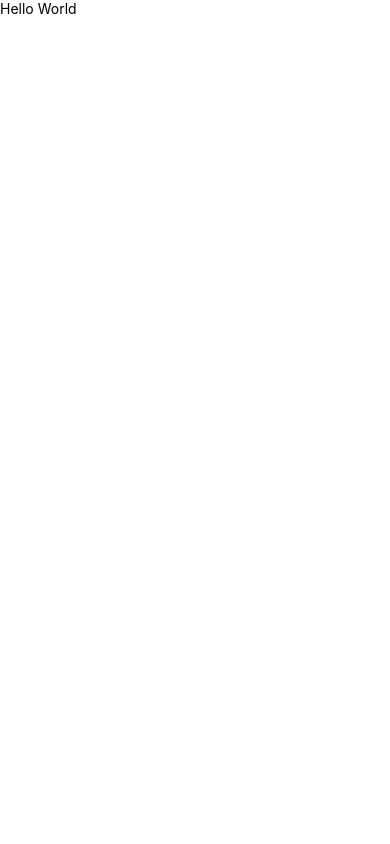
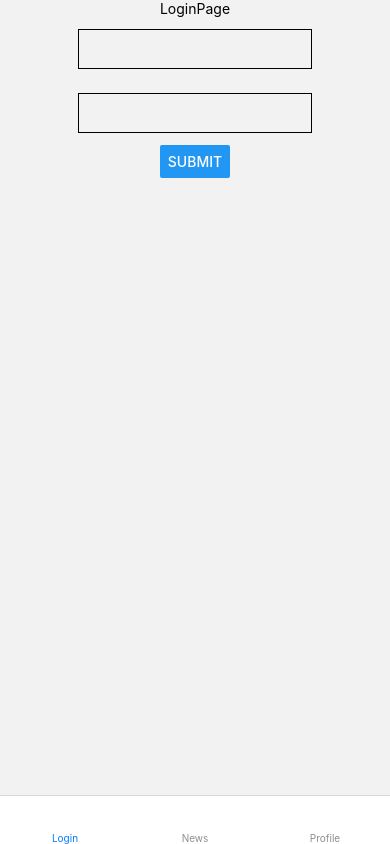
Before and after one commit to RomanU-C/ProjectNetwork, a React Native app: screen / in a window 390 px wide. Built offline with nearby package versions, Linux system fonts and the light colour scheme.

Commit message:
basis for the form and setting up tabs

```diff
--- a/App.js
+++ b/App.js
@@ -4,12 +4,11 @@ import {
   Text,
   View,
 } from 'react-native';
+import Root from './src/components/navigation/Root';
 
 const App = () => {
  return (
-        <View>
-          <Text>Hello World</Text>
-        </View>
+        <Root />
   );
 };
 
--- /dev/null
+++ b/src/components/form/form.style.js
@@ -0,0 +1,5 @@
+import { StyleSheet } from "react-native";
+
+export const styles = StyleSheet.create({
+
+  });
--- a/src/components/navigation/Root.js
+++ b/src/components/navigation/Root.js
@@ -0,0 +1,25 @@
+import React from 'react';
+import { NavigationContainer } from '@react-navigation/native';
+import { createBottomTabNavigator } from '@react-navigation/bottom-tabs';
+import { ROUTE } from '../../constants';
+import LoginPage from '../../screens/loginScreen/Login';
+import NewsPage from '../../screens/newsScreen/News';
+import ProfilePage from '../../screens/profileScreen/Profile';
+import { styles } from './Root.style';
+
+const Tab = createBottomTabNavigator();
+
+
+const Root = () => {
+ return (
+        <NavigationContainer>
+          <Tab.Navigator>
+            <Tab.Screen name={ROUTE.LOGIN} component={LoginPage} style={styles.setingTabBar}/>
+            <Tab.Screen name={ROUTE.NEWS} component={NewsPage} style={styles.setingTabBar}/>
+            <Tab.Screen name={ROUTE.PROFILE} component={ProfilePage} style={styles.setingTabBar}/>
+          </Tab.Navigator>
+        </NavigationContainer>
+      );
+};
+
+export default Root;
--- /dev/null
+++ b/src/components/navigation/Root.style.js
@@ -0,0 +1,7 @@
+import { StyleSheet } from "react-native";
+
+export const styles = StyleSheet.create({
+    setingTabBar: {
+        paddingHorizontal: 7,
+    }
+  });
--- a/src/constants.js
+++ b/src/constants.js
@@ -0,0 +1,5 @@
+export const ROUTE = {
+    LOGIN: 'Login',
+    NEWS: 'News',
+    PROFILE: 'Profile'
+}
--- a/src/screens/loginScreen/Login.js
+++ b/src/screens/loginScreen/Login.js
@@ -0,0 +1,21 @@
+import React from 'react';
+import {
+    Button,
+    Text,
+    TextInput,
+    View,
+} from 'react-native';
+import { styles } from './Login.style';
+
+const LoginPage = () => {
+    return (
+        <View style={styles.loginContainer}>
+            <Text>LoginPage</Text>
+            <TextInput style={styles.input}/>
+            <TextInput style={styles.input}/>
+            <Button title='Submit' />
+        </View>
+    );
+};
+
+export default LoginPage;
--- a/src/screens/loginScreen/Login.style.js
+++ b/src/screens/loginScreen/Login.style.js
@@ -0,0 +1,15 @@
+import { StyleSheet } from "react-native";
+
+export const styles = StyleSheet.create({
+    loginContainer: {
+     flex: 1,
+     alignItems: 'center',
+    },
+    input: {
+        width: '60%',
+        height: 40,
+        margin: 12,
+        borderWidth: 1,
+        color: '#000'
+      },
+  });
--- a/src/screens/newsScreen/News.js
+++ b/src/screens/newsScreen/News.js
@@ -0,0 +1,15 @@
+import React from 'react';
+import {
+  Text,
+  View,
+} from 'react-native';
+
+const NewsPage = () => {
+ return (
+        <View>
+          <Text>NewsPage</Text>
+        </View>
+  );
+};
+
+export default NewsPage;
--- a/src/screens/profileScreen/Profile.js
+++ b/src/screens/profileScreen/Profile.js
@@ -0,0 +1,15 @@
+import React from 'react';
+import {
+  Text,
+  View,
+} from 'react-native';
+
+const ProfilePage = () => {
+ return (
+        <View>
+          <Text>ProfilePage</Text>
+        </View>
+  );
+};
+
+export default ProfilePage;
```
